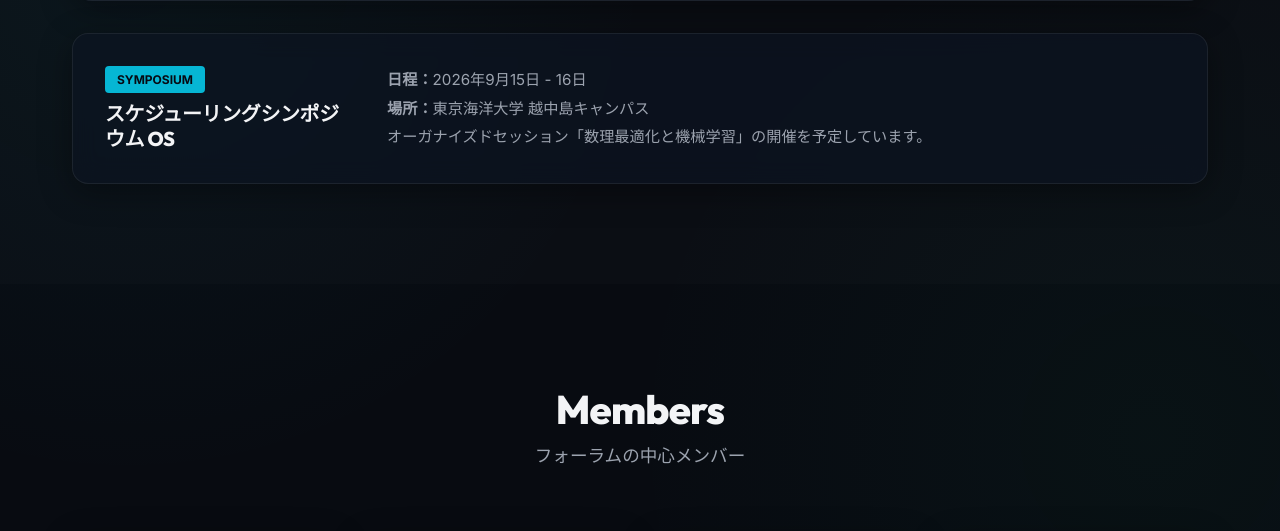
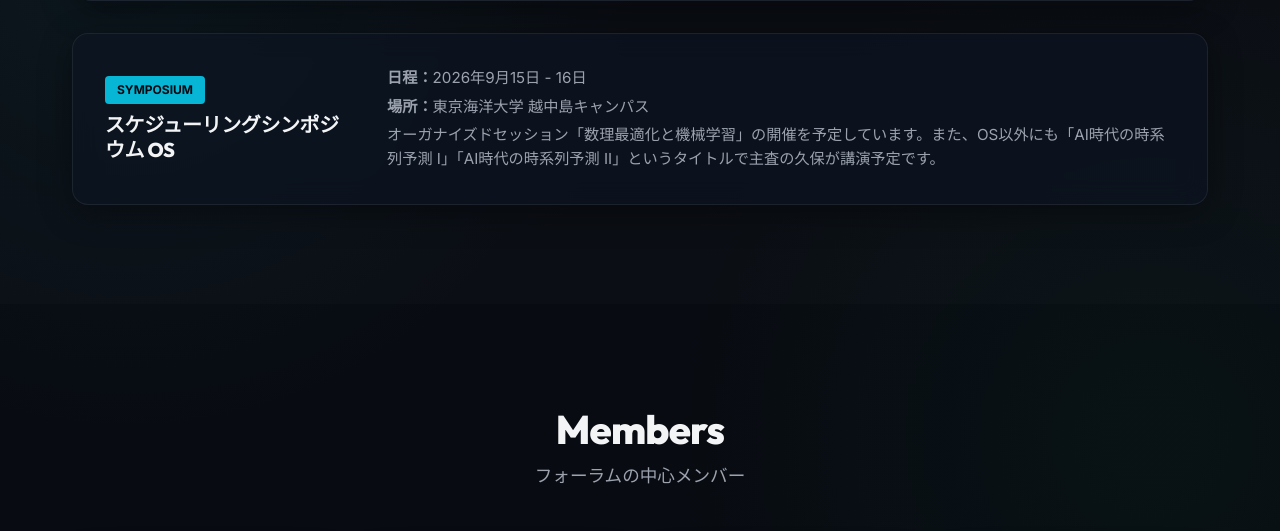
Before and after one commit to moai-lab-jp/moai-forum-hp, a website built with Vite: page index.html in a window 1280 px wide. Shown: the part 3402-3933 px from the top of the page. Built offline with nearby package versions, Linux system fonts and the light colour scheme.

```diff
--- a/index.html
+++ b/index.html
@@ -289,7 +289,7 @@
           <div class="sub-event-body">
             <p><strong>日程：</strong>2026年9月15日 - 16日</p>
             <p><strong>場所：</strong>東京海洋大学 越中島キャンパス</p>
-            <p>オーガナイズドセッション「数理最適化と機械学習」の開催を予定しています。</p>
+            <p>オーガナイズドセッション「数理最適化と機械学習」の開催を予定しています。また、OS以外にも「AI時代の時系列予測 I」「AI時代の時系列予測 II」というタイトルで主査の久保が講演予定です。</p>
           </div>
         </div>
       </div>
```
Also changed, not shown: dist/index.html.
